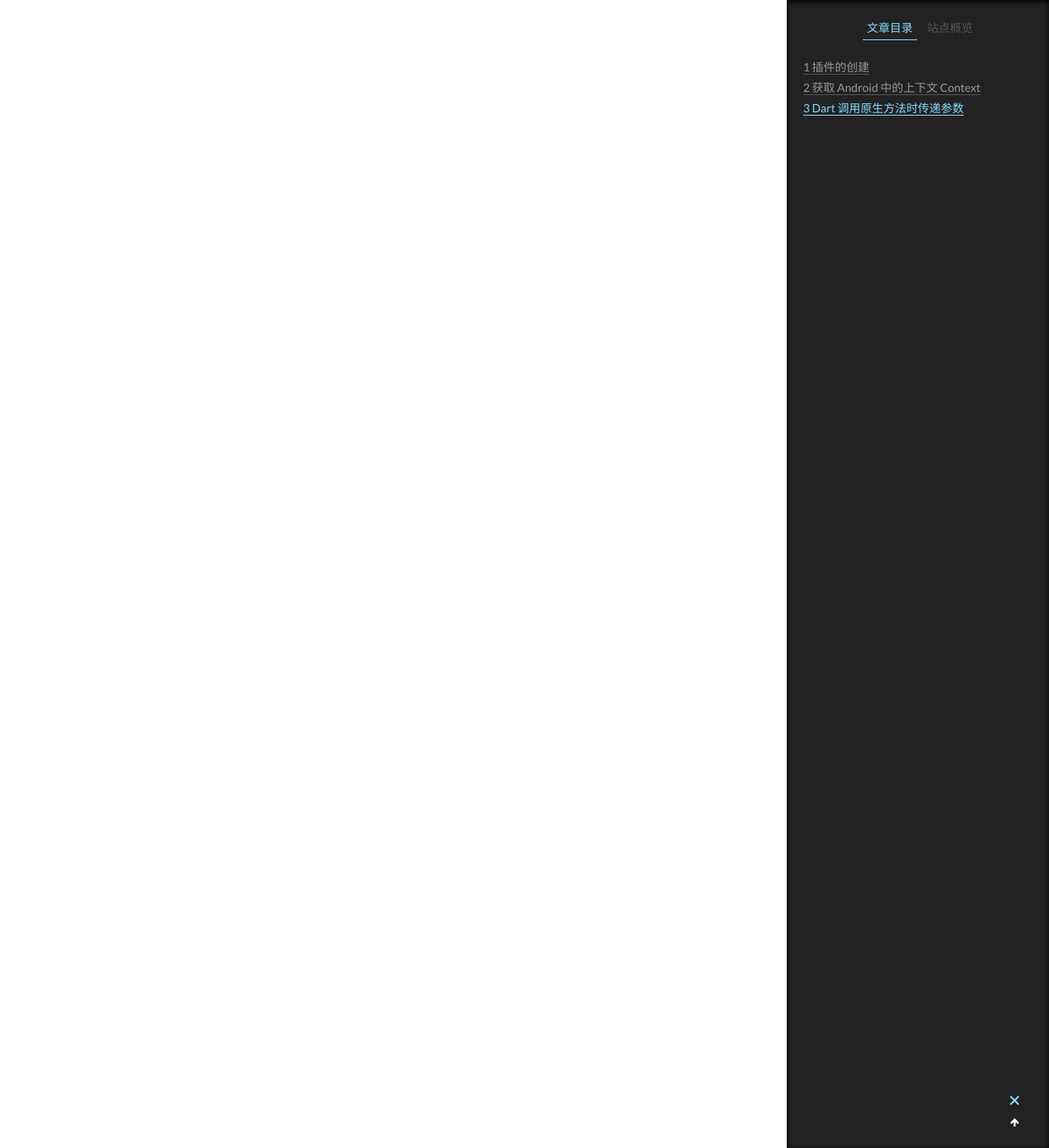
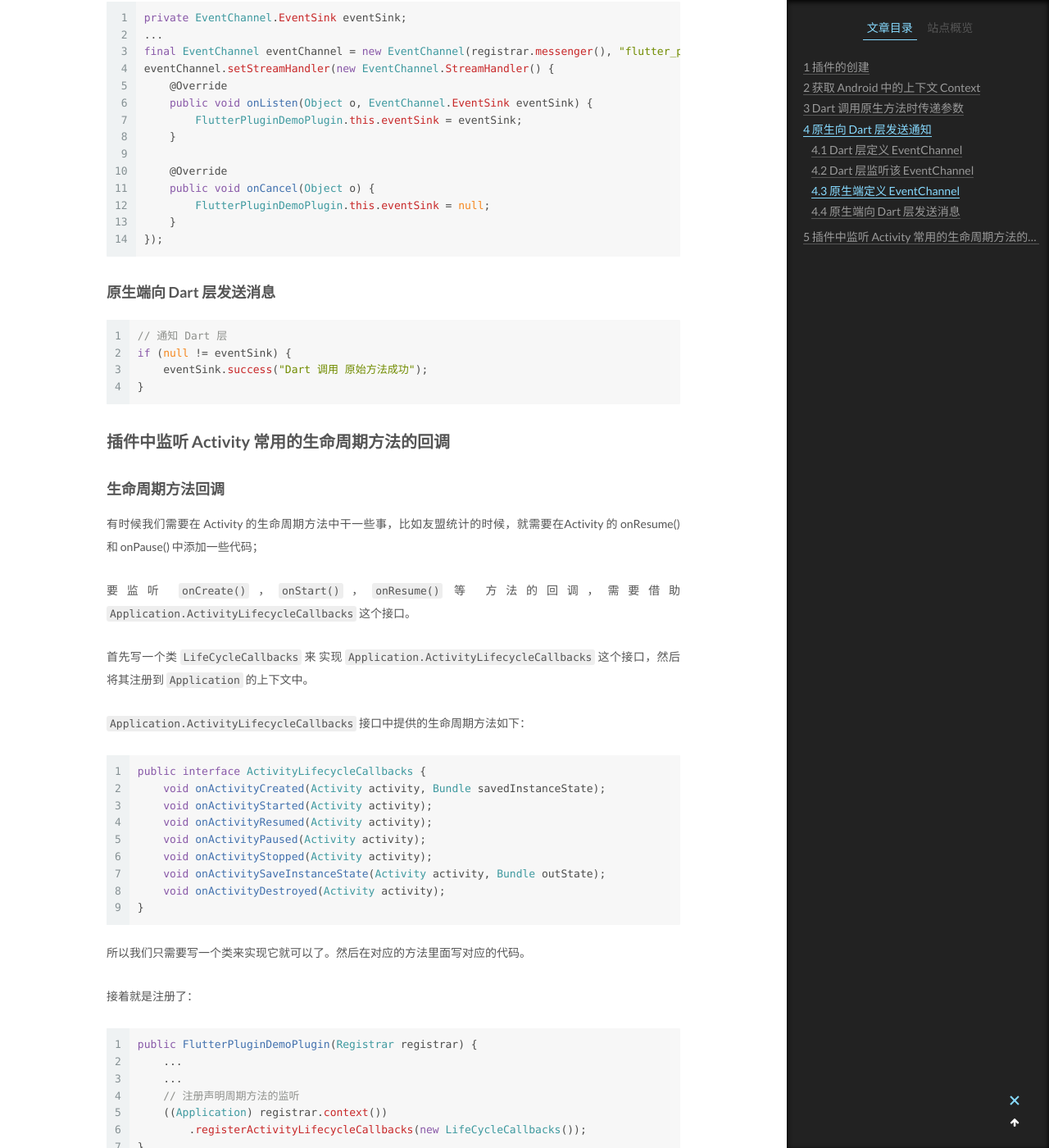
Before and after one commit to liusilong/liusilong.github.io, a Jekyll site: the page built from _posts/flutter/2019-10-08-Flutter 插件的创建及使用.md, in a window 1280 px wide and 1400 px high, scrolled down 5650 px. Shown: the whole window at 82% size. Built offline with Jekyll 4.4.1, drawn with Linux system fonts in a browser that asks for light colours; some of the changed text lies outside the part shown.

Commit message:
add blog

````diff
--- a/_posts/flutter/2019-10-08-Flutter 插件的创建及使用.md
+++ b/_posts/flutter/2019-10-08-Flutter 插件的创建及使用.md
@@ -11,7 +11,7 @@ permalink: /:categories/flutter-plugin
 
 [官方文档](https://flutter.dev/docs/development/packages-and-plugins/developing-packages#developing-plugin-packages)
 
-这里记录如下几点：
+这里主要记录如下几点：
 - **插件的创建**
 - **获取 Android 中的上下文 Context**
 - **Dart 调用插件方法及传参**
@@ -175,3 +175,140 @@ Java 层接收：
 Map<String, String> params = call.arguments();
 Toast.makeText(context, params.get("name"), Toast.LENGTH_SHORT).show();
 ```
+
+## 原生向 Dart 层发送通知
+
+这里我们使用 EventChannel 来让原生向 Dart 层发送通知，使用 EventChannel 的步骤如下：
+
+- Dart 层定义一个 EventChannel
+- Dart 层监听该 EventChannel，用来接收该 EventChannel 上的事件
+- 原生端定义一个 EventChannel
+- 原生端向 Dart 层发送消息
+
+### Dart 层定义 EventChannel
+
+```dart
+static const EventChannel _eventChannel = EventChannel("flutter_plugin_event");
+```
+
+### Dart 层监听该 EventChannel
+
+```dart
+// 这里的 data 就是原生端发送过来的数据
+_eventChannel.receiveBroadcastStream().listen((data) {
+  //streamController.sink.add(data);
+});
+```
+
+### 原生端定义 EventChannel
+原生端里面，首先需要定义一个 `EventChannel` ，然后需要为其设置一个 `StreamHandler`，在 `StreamHandler` 的 `onListen` 方法中会有一个 `EventChannel.EventSink` 的参数，这个参数可以用来向 Dart 层发送消息。
+
+```java
+private EventChannel.EventSink eventSink;
+...
+final EventChannel eventChannel = new EventChannel(registrar.messenger(), "flutter_plugin_event");
+eventChannel.setStreamHandler(new EventChannel.StreamHandler() {
+    @Override
+    public void onListen(Object o, EventChannel.EventSink eventSink) {
+        FlutterPluginDemoPlugin.this.eventSink = eventSink;
+    }
+
+    @Override
+    public void onCancel(Object o) {
+        FlutterPluginDemoPlugin.this.eventSink = null;
+    }
+});
+```
+
+### 原生端向 Dart 层发送消息
+
+```java
+// 通知 Dart 层
+if (null != eventSink) {
+    eventSink.success("Dart 调用 原始方法成功");
+}
+```
+
+## 插件中监听 Activity 常用的生命周期方法的回调
+
+### 生命周期方法回调
+
+有时候我们需要在 Activity 的生命周期方法中干一些事，比如友盟统计的时候，就需要在Activity 的 onResume() 和 onPause() 中添加一些代码；
+
+要监听 `onCreate()`，`onStart()`，`onResume()` 等 方法的回调，需要借助 `Application.ActivityLifecycleCallbacks` 这个接口。
+
+首先写一个类 `LifeCycleCallbacks` 来 实现  `Application.ActivityLifecycleCallbacks` 这个接口，然后将其注册到 `Application` 的上下文中。
+
+`Application.ActivityLifecycleCallbacks` 接口中提供的生命周期方法如下：
+
+```java
+public interface ActivityLifecycleCallbacks {
+    void onActivityCreated(Activity activity, Bundle savedInstanceState);
+    void onActivityStarted(Activity activity);
+    void onActivityResumed(Activity activity);
+    void onActivityPaused(Activity activity);
+    void onActivityStopped(Activity activity);
+    void onActivitySaveInstanceState(Activity activity, Bundle outState);
+    void onActivityDestroyed(Activity activity);
+}
+```
+
+所以我们只需要写一个类来实现它就可以了。然后在对应的方法里面写对应的代码。
+
+接着就是注册了：
+
+```java
+public FlutterPluginDemoPlugin(Registrar registrar) {
+    ...
+    ...
+    // 注册声明周期方法的监听
+    ((Application) registrar.context())
+        .registerActivityLifecycleCallbacks(new LifeCycleCallbacks());
+}
+```
+
+最后在 `onActivityDestroyed` 生命周期方法中解注册
+
+```java
+class LifeCycleCallbacks implements Application.ActivityLifecycleCallbacks {
+    ...
+    ...
+    @Override
+    public void onActivityDestroyed(Activity activity) {
+        if (activity == registrar.activity()) {
+            ((Application) registrar.context()).unregisterActivityLifecycleCallbacks(this);
+        }
+    }
+}
+```
+
+### 权限监听回调
+
+```java
+public FlutterPluginDemoPlugin(Registrar registrar) {
+        ...
+        ...
+        // 权限监听回调
+        registrar.addRequestPermissionsResultListener(new PluginRegistry.RequestPermissionsResultListener() {
+        @Override
+        public boolean onRequestPermissionsResult(int i, String[] strings, int[] ints) {
+            return false;
+        }
+    });
+}
+```
+### startActivityForResult 的回调
+
+```java
+public FlutterPluginDemoPlugin(Registrar registrar) {
+    ...
+    ...
+    // startActivityForResult 回调
+    registrar.addActivityResultListener(new PluginRegistry.ActivityResultListener() {
+        @Override
+        public boolean onActivityResult(int requestCode, int responseCode, Intent intent) {
+            return false;
+        }
+    });
+}
+```
````
Also changed, not shown: 1 other file.
